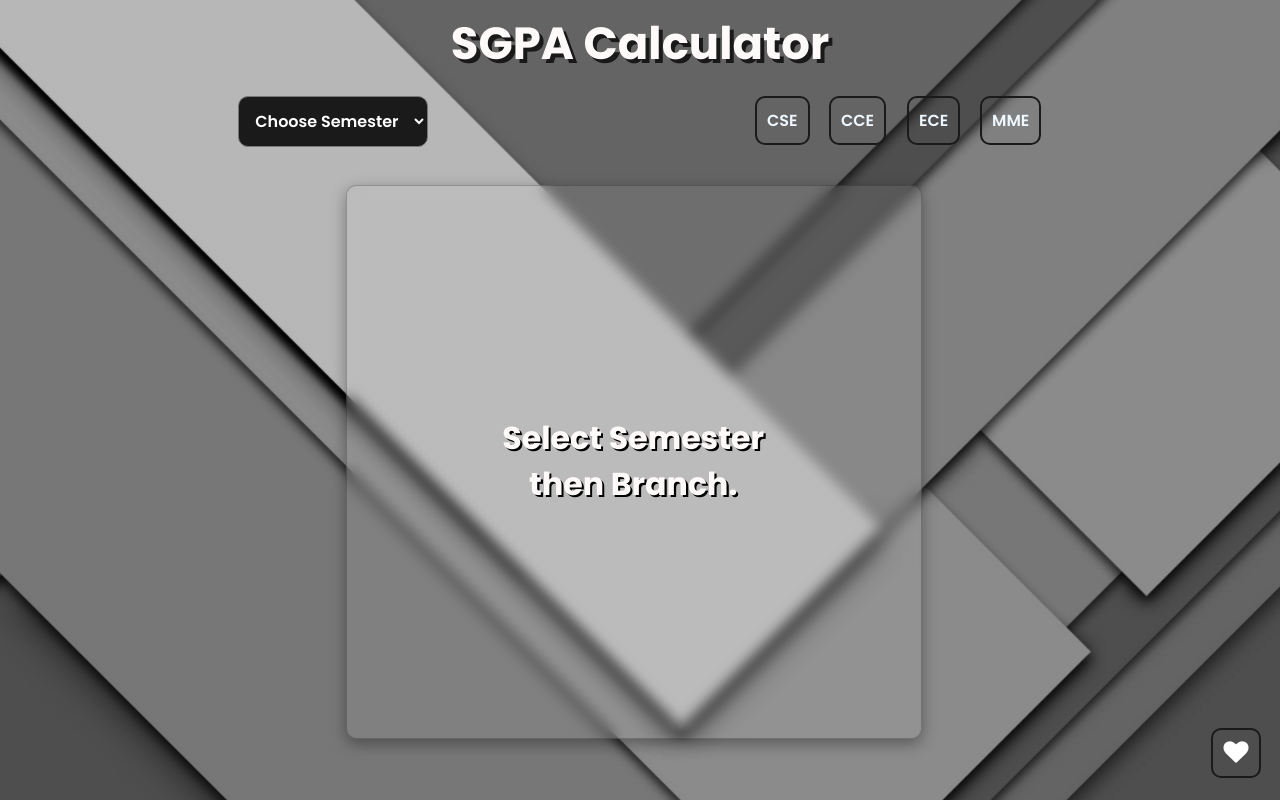
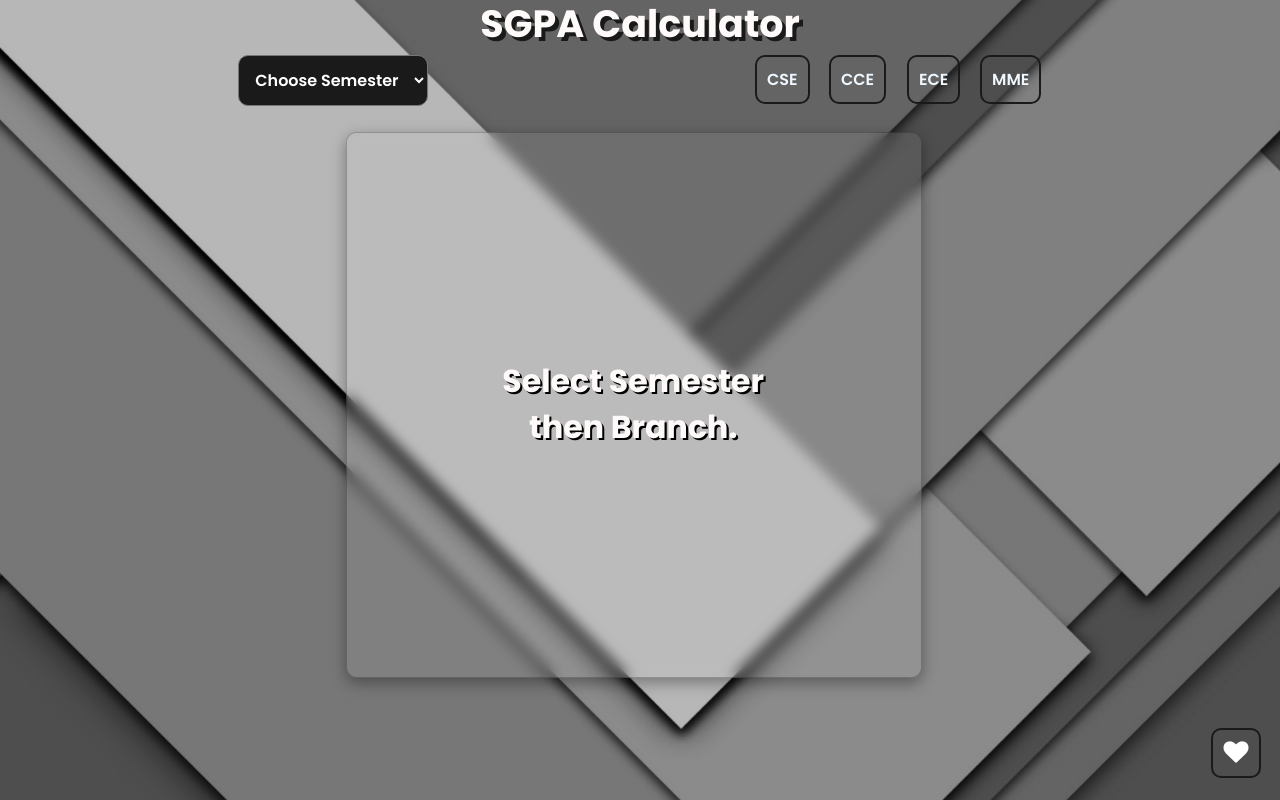
Before and after one commit to SiddharthJiyani/SGPA-Calculator, a plain HTML site: page index.html in a window 1280 px wide. Drawn offline with Linux system fonts and the light colour scheme.

Commit message:
Fixed  styling issues

```diff
--- a/index.html
+++ b/index.html
@@ -3624,7 +3624,7 @@
                         </div>
                         <div class="desc">
                             <p>Shivang Mewada</p>
-                            <p>Y22 Branch</p>
+                            <p>Y22 Batch</p>
                         </div>
                         <div class="icons">
                             <a href="https://www.instagram.com/shivang_mewada24/" target="_blank" class="icon" id="instagram" >
--- a/style.css
+++ b/style.css
@@ -61,10 +61,10 @@
 
 .container {
     width: 100%;
-    height: 100%;
+    height: 97%;
     position: relative;
     /* background-image: url(./assets/5040007.jpg); */
-    padding-top: 30px;
+    padding-top: 18px;
     display: flex;
     flex-direction: column;
 }
@@ -338,7 +338,7 @@
     display: flex;
     justify-content: center;
     align-items: center;
-    margin-top: 25px;
+    margin-top: 22px;
     /* margin-bottom: 5%; */
     /* position: absolute; */
     width: 100%;
@@ -1200,9 +1200,9 @@
 
   .title{
     padding: 5px;
-    margin: 5px;
+    margin: -10px;
     text-align: center;
-    font-size: 45px;
+    font-size: 38px;
     color:snow ;
     text-shadow: 4px 4px rgba(2, 2, 2, 0.771);
   }
```
